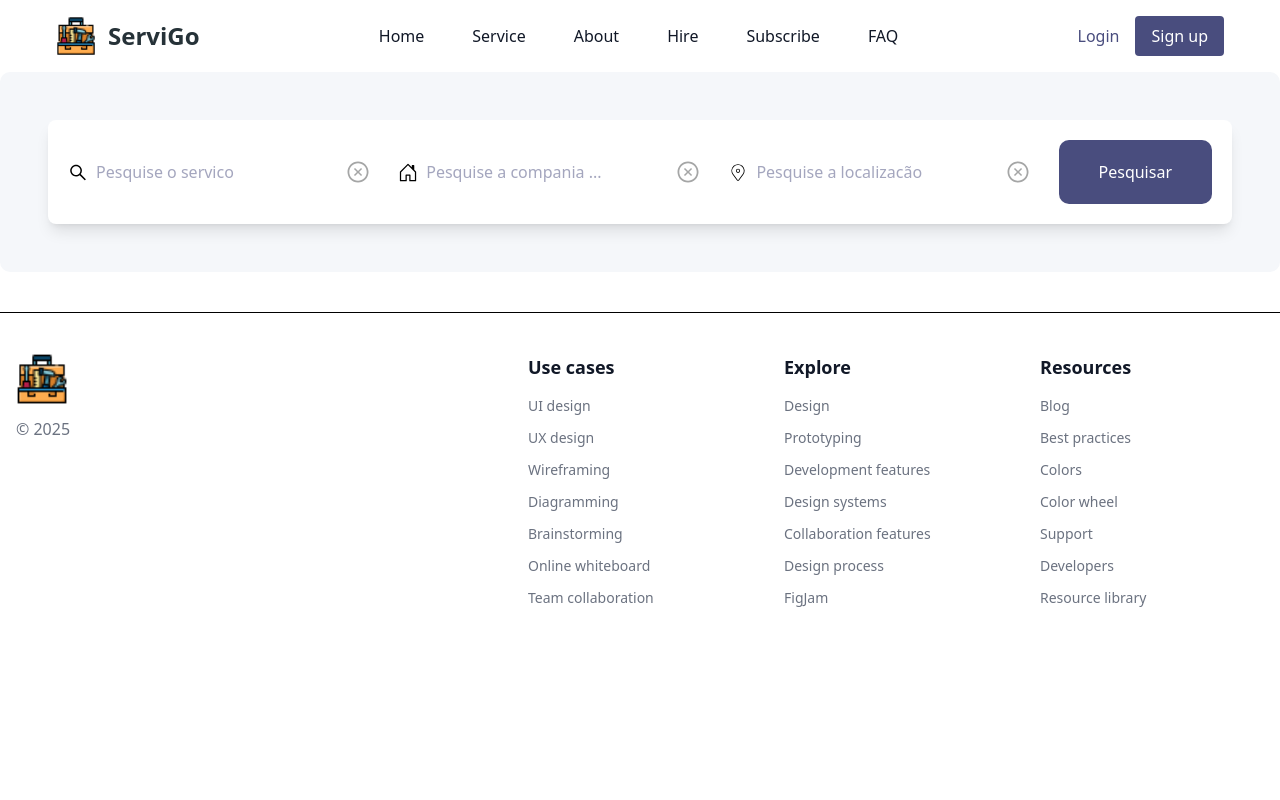
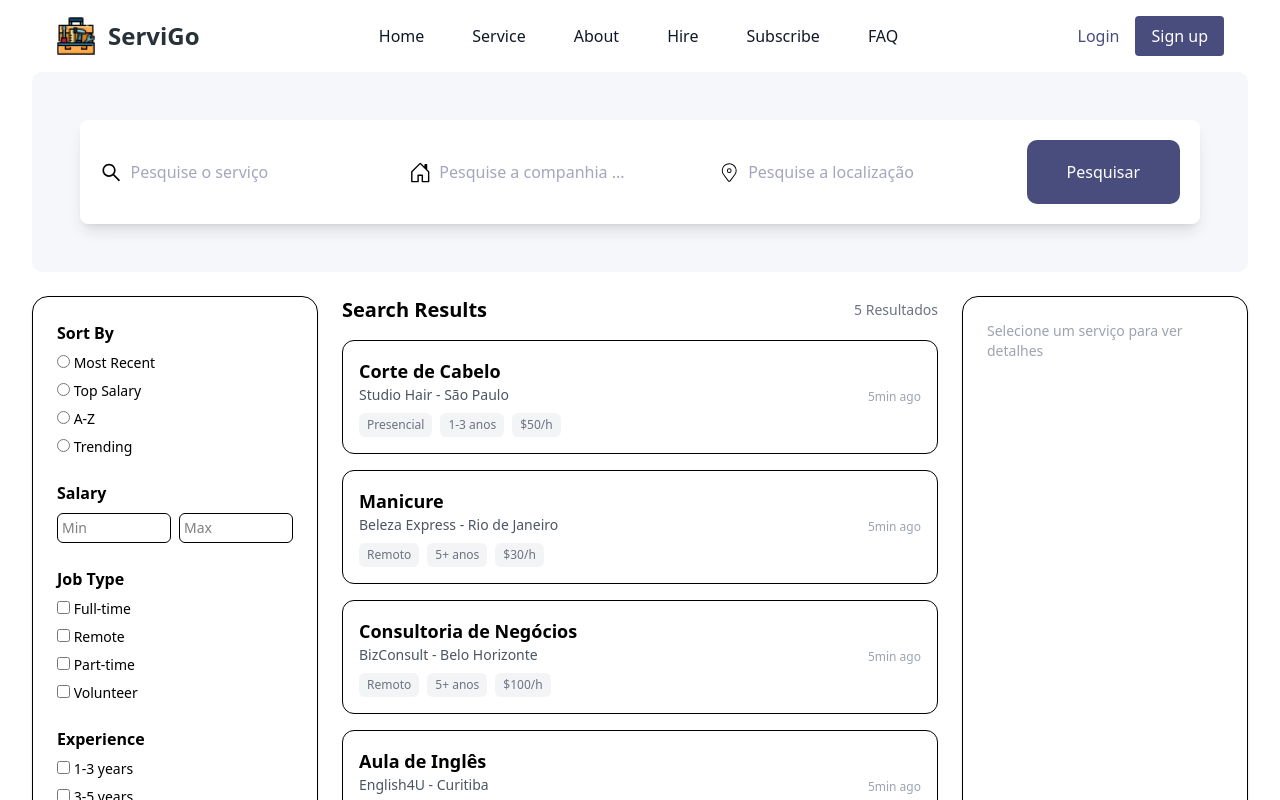
Before and after one commit to LucasDiaszL/projetoIntegrador2, a React (Vite) app in the folder pj2/: page /service in a window 1280 px wide. Shown: the top 800 px of the page. Built offline with nearby package versions, Linux system fonts and the light colour scheme.

Commit message:
Mensagem explicando o que foi feito

```diff
--- a/pj2/src/components/SearchDiv.jsx
+++ b/pj2/src/components/SearchDiv.jsx
@@ -1,47 +1,84 @@
 import React from "react";
-import { AiOutlineSearch } from "react-icons/ai";
-import { AiOutlineCloseCircle } from "react-icons/ai";
+import { AiOutlineSearch, AiOutlineCloseCircle } from "react-icons/ai";
 import { BsHouseDoor } from "react-icons/bs";
 import { CiLocationOn } from "react-icons/ci";
 
-const SearchDiv = () => {
+const SearchDiv = ({
+  valueServico,
+  onChangeServico,
+  onClearServico,
+  valueCompanhia,
+  onChangeCompanhia,
+  onClearCompanhia,
+  valueLocalizacao,
+  onChangeLocalizacao,
+  onClearLocalizacao,
+}) => {
   return (
     <div className="searchDiv grid gp-10 bg-[var(--color-neutralSilver)] rounded-[10px] p-[3rem] ">
       <form action="">
-        <div
-          className="firstDiv flex justify-between items-center rounded-[8px] gap-[10px] bg-white p-5
-        shadow-lg shadow-greyIsh-700 "
-        >
-          <div className="flex gap-2 items-center :">
+        <div className="firstDiv flex justify-between items-center rounded-[8px] gap-[10px] bg-white p-5 shadow-lg shadow-greyIsh-700 ">
+
+          {/* SERVIÇO */}
+          <div className="flex gap-2 items-center w-full">
             <AiOutlineSearch className="text-[25px] icon" />
             <input
               type="text"
-              className="bg-transparent text-[var(--color-primary)] focus:outline-none w-[100%]"
-              placeholder="Pesquise o servico"
+              value={valueServico}
+              onChange={onChangeServico}
+              className="bg-transparent text-[var(--color-primary)] focus:outline-none w-full"
+              placeholder="Pesquise o serviço"
             />
-            <AiOutlineCloseCircle className="text-[30px] text-[#a5a6a6] hover:text-[var(--color-primary)] icon" />
+            {valueServico && (
+              <AiOutlineCloseCircle
+                onClick={onClearServico}
+                className="text-[30px] text-[#a5a6a6] hover:text-[var(--color-primary)] icon cursor-pointer"
+              />
+            )}
           </div>
-          <div className="flex gap-2 items-center :">
+
+          {/* COMPANHIA */}
+          <div className="flex gap-2 items-center w-full">
             <BsHouseDoor className="text-[25px] icon" />
             <input
               type="text"
-              className="bg-transparent text-[var(--color-primary)] focus:outline-none w-[100%]"
-              placeholder="Pesquise a compania ..."
+              value={valueCompanhia}
+              onChange={onChangeCompanhia}
+              className="bg-transparent text-[var(--color-primary)] focus:outline-none w-full"
+              placeholder="Pesquise a companhia ..."
             />
-            <AiOutlineCloseCircle className="text-[30px] text-[#a5a6a6] hover:text-[var(--color-primary)] icon" />
+            {valueCompanhia && (
+              <AiOutlineCloseCircle
+                onClick={onClearCompanhia}
+                className="text-[30px] text-[#a5a6a6] hover:text-[var(--color-primary)] icon cursor-pointer"
+              />
+            )}
           </div>
-          <div className="flex gap-2 items-center :">
+
+          {/* LOCALIZAÇÃO */}
+          <div className="flex gap-2 items-center w-full">
             <CiLocationOn className="text-[25px] icon" />
             <input
               type="text"
-              className="bg-transparent text-[var(--color-primary)] focus:outline-none w-[100%]"
-              placeholder="Pesquise a localizacão"
+              value={valueLocalizacao}
+              onChange={onChangeLocalizacao}
+              className="bg-transparent text-[var(--color-primary)] focus:outline-none w-full"
+              placeholder="Pesquise a localização"
             />
-            <AiOutlineCloseCircle className="text-[30px] text-[#a5a6a6] hover:text-[var(--color-primary)] icon" />
+            {valueLocalizacao && (
+              <AiOutlineCloseCircle
+                onClick={onClearLocalizacao}
+                className="text-[30px] text-[#a5a6a6] hover:text-[var(--color-primary)] icon cursor-pointer"
+              />
+            )}
           </div>
 
-          <button className="bg-[var(--color-primary)] h-full p-5 px-10 rounded-[10px] text-white cursor-pointer   hover:bg-neutral-500">Pesquisar</button>
-
+          <button
+            type="submit"
+            className="bg-[var(--color-primary)] h-full p-5 px-10 rounded-[10px] text-white cursor-pointer hover:bg-neutral-500"
+          >
+            Pesquisar
+          </button>
         </div>
       </form>
     </div>
--- a/pj2/src/pages/Servico.jsx
+++ b/pj2/src/pages/Servico.jsx
@@ -1,17 +1,143 @@
-import React from "react";
+import React, { useState } from "react";
 import Navbar from "../components/Navbar";
 import SearchDiv from "../components/SearchDiv";
 import Footer from "../components/Footer";
 
+const mockServicos = [
+  { id: 1, nome: "Corte de Cabelo", companhia: "Studio Hair", localizacao: "São Paulo", tipo: "Presencial", experiencia: "1-3 anos", salario: "$50/h", descricao: "Corte masculino e feminino, técnicas modernas." },
+  { id: 2, nome: "Manicure", companhia: "Beleza Express", localizacao: "Rio de Janeiro", tipo: "Remoto", experiencia: "5+ anos", salario: "$30/h", descricao: "Manicure profissional com foco em unhas artísticas." },
+  { id: 3, nome: "Consultoria de Negócios", companhia: "BizConsult", localizacao: "Belo Horizonte", tipo: "Remoto", experiencia: "5+ anos", salario: "$100/h", descricao: "Planejamento estratégico e gestão empresarial." },
+  { id: 4, nome: "Aula de Inglês", companhia: "English4U", localizacao: "Curitiba", tipo: "Remoto", experiencia: "3-5 anos", salario: "$80/h", descricao: "Inglês conversacional e técnico para adultos." },
+  { id: 5, nome: "Serviço de Limpeza", companhia: "CleanPro", localizacao: "Salvador", tipo: "Presencial", experiencia: "1-3 anos", salario: "$25/h", descricao: "Limpeza residencial e comercial." }
+];
 
 const Servico = () => {
-  return(
+  const [buscaServico, setBuscaServico] = useState("");
+  const [buscaCompanhia, setBuscaCompanhia] = useState("");
+  const [buscaLocalizacao, setBuscaLocalizacao] = useState("");
+  const [selectedServico, setSelectedServico] = useState(null);
+
+  const servicosFiltrados = mockServicos.filter(servico =>
+    servico.nome.toLowerCase().includes(buscaServico.toLowerCase()) &&
+    servico.companhia.toLowerCase().includes(buscaCompanhia.toLowerCase()) &&
+    servico.localizacao.toLowerCase().includes(buscaLocalizacao.toLowerCase())
+  );
+
+  return (
     <>
-        <Navbar/>
-        <SearchDiv/>
-        <Footer/>
+      <Navbar />
+      <div className="max-w-[1440px] mx-auto px-8">
+        <SearchDiv
+          valueServico={buscaServico}
+          onChangeServico={(e) => setBuscaServico(e.target.value)}
+          onClearServico={() => setBuscaServico("")}
+          valueCompanhia={buscaCompanhia}
+          onChangeCompanhia={(e) => setBuscaCompanhia(e.target.value)}
+          onClearCompanhia={() => setBuscaCompanhia("")}
+          valueLocalizacao={buscaLocalizacao}
+          onChangeLocalizacao={(e) => setBuscaLocalizacao(e.target.value)}
+          onClearLocalizacao={() => setBuscaLocalizacao("")}
+        />
+
+        <div className="grid grid-cols-12 gap-6 mt-6">
+          {/* Sidebar Filtros */}
+          <aside className="col-span-3 bg-white p-6 rounded-2xl shadow-sm border text-sm space-y-6">
+            <div>
+              <h3 className="text-base font-semibold mb-2">Sort By</h3>
+              <div className="space-y-2">
+                <div><input type="radio" name="sort" /> Most Recent</div>
+                <div><input type="radio" name="sort" /> Top Salary</div>
+                <div><input type="radio" name="sort" /> A-Z</div>
+                <div><input type="radio" name="sort" /> Trending</div>
+              </div>
+            </div>
+            <div>
+              <h3 className="text-base font-semibold mb-2">Salary</h3>
+              <div className="flex gap-2">
+                <input type="text" placeholder="Min" className="border p-1 w-full rounded-md" />
+                <input type="text" placeholder="Max" className="border p-1 w-full rounded-md" />
+              </div>
+            </div>
+            <div>
+              <h3 className="text-base font-semibold mb-2">Job Type</h3>
+              <div className="space-y-2">
+                <div><input type="checkbox" /> Full-time</div>
+                <div><input type="checkbox" /> Remote</div>
+                <div><input type="checkbox" /> Part-time</div>
+                <div><input type="checkbox" /> Volunteer</div>
+              </div>
+            </div>
+            <div>
+              <h3 className="text-base font-semibold mb-2">Experience</h3>
+              <div className="space-y-2">
+                <div><input type="checkbox" /> 1-3 years</div>
+                <div><input type="checkbox" /> 3-5 years</div>
+                <div><input type="checkbox" /> 5+ years</div>
+              </div>
+            </div>
+            <div>
+              <h3 className="text-base font-semibold mb-2">Location</h3>
+              <div className="space-y-2">
+                <div><input type="checkbox" /> Remote</div>
+                <div><input type="checkbox" /> On-site</div>
+                <div><input type="checkbox" /> Hybrid</div>
+              </div>
+            </div>
+          </aside>
+
+          {/* Lista de Resultados */}
+          <main className="col-span-6">
+            <div className="flex justify-between items-center mb-4">
+              <h2 className="text-xl font-bold">Search Results</h2>
+              <p className="text-sm text-gray-500">{servicosFiltrados.length} Resultados</p>
+            </div>
+            <div className="grid gap-4">
+              {servicosFiltrados.map(servico => (
+                <div
+                  key={servico.id}
+                  onClick={() => setSelectedServico(servico)}
+                  className={`border rounded-xl p-4 bg-white cursor-pointer hover:shadow-md transition ${selectedServico?.id === servico.id ? 'border-blue-500' : ''}`}
+                >
+                  <div className="flex justify-between items-center">
+                    <div>
+                      <h3 className="text-lg font-semibold">{servico.nome}</h3>
+                      <p className="text-sm text-gray-600">{servico.companhia} - {servico.localizacao}</p>
+                      <div className="text-xs text-gray-500 mt-2 flex gap-2">
+                        <span className="bg-gray-100 px-2 py-1 rounded-md">{servico.tipo}</span>
+                        <span className="bg-gray-100 px-2 py-1 rounded-md">{servico.experiencia}</span>
+                        <span className="bg-gray-100 px-2 py-1 rounded-md">{servico.salario}</span>
+                      </div>
+                    </div>
+                    <span className="text-xs text-gray-400">5min ago</span>
+                  </div>
+                </div>
+              ))}
+            </div>
+          </main>
+
+          {/* Detalhes do Serviço */}
+          <aside className="col-span-3 bg-white p-6 rounded-2xl shadow-sm border text-sm">
+            {selectedServico ? (
+              <>
+                <h3 className="text-xl font-bold mb-2">{selectedServico.nome}</h3>
+                <p className="text-sm text-gray-600 mb-2">{selectedServico.companhia} - {selectedServico.localizacao}</p>
+                <div className="flex flex-wrap gap-2 mb-4">
+                  <span className="bg-gray-100 px-2 py-1 rounded-md text-xs">{selectedServico.tipo}</span>
+                  <span className="bg-gray-100 px-2 py-1 rounded-md text-xs">{selectedServico.experiencia}</span>
+                  <span className="bg-gray-100 px-2 py-1 rounded-md text-xs">{selectedServico.salario}</span>
+                </div>
+                <p className="text-sm mb-4">{selectedServico.descricao}</p>
+                <button className="bg-[var(--color-primary)] text-white px-4 py-2 rounded-md hover:bg-neutral-500 text-sm">Candidatar-se</button>
+              </>
+            ) : (
+              <p className="text-gray-400">Selecione um serviço para ver detalhes</p>
+            )}
+          </aside>
+        </div>
+      </div>
+      <Footer />
     </>
-  )
+  );
 };
 
 export default Servico;
```
